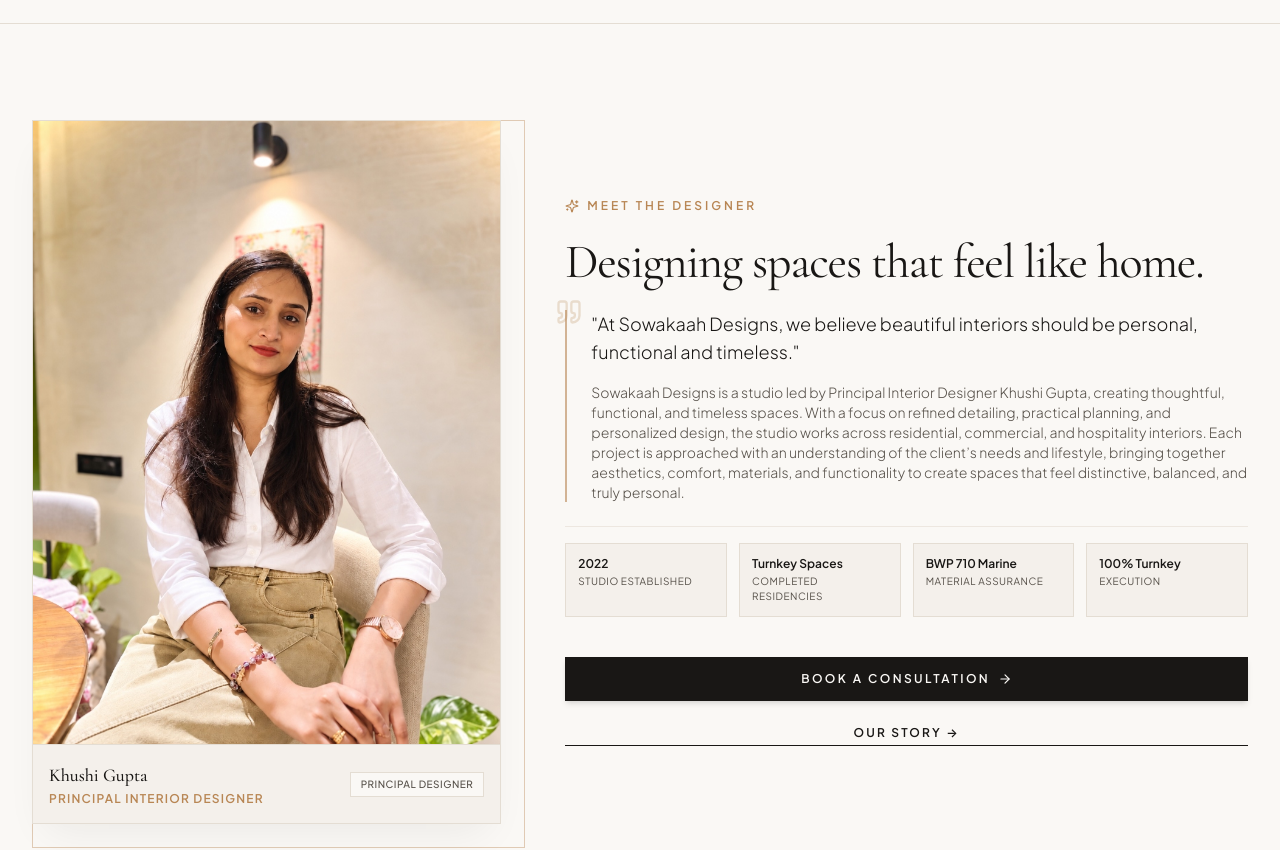
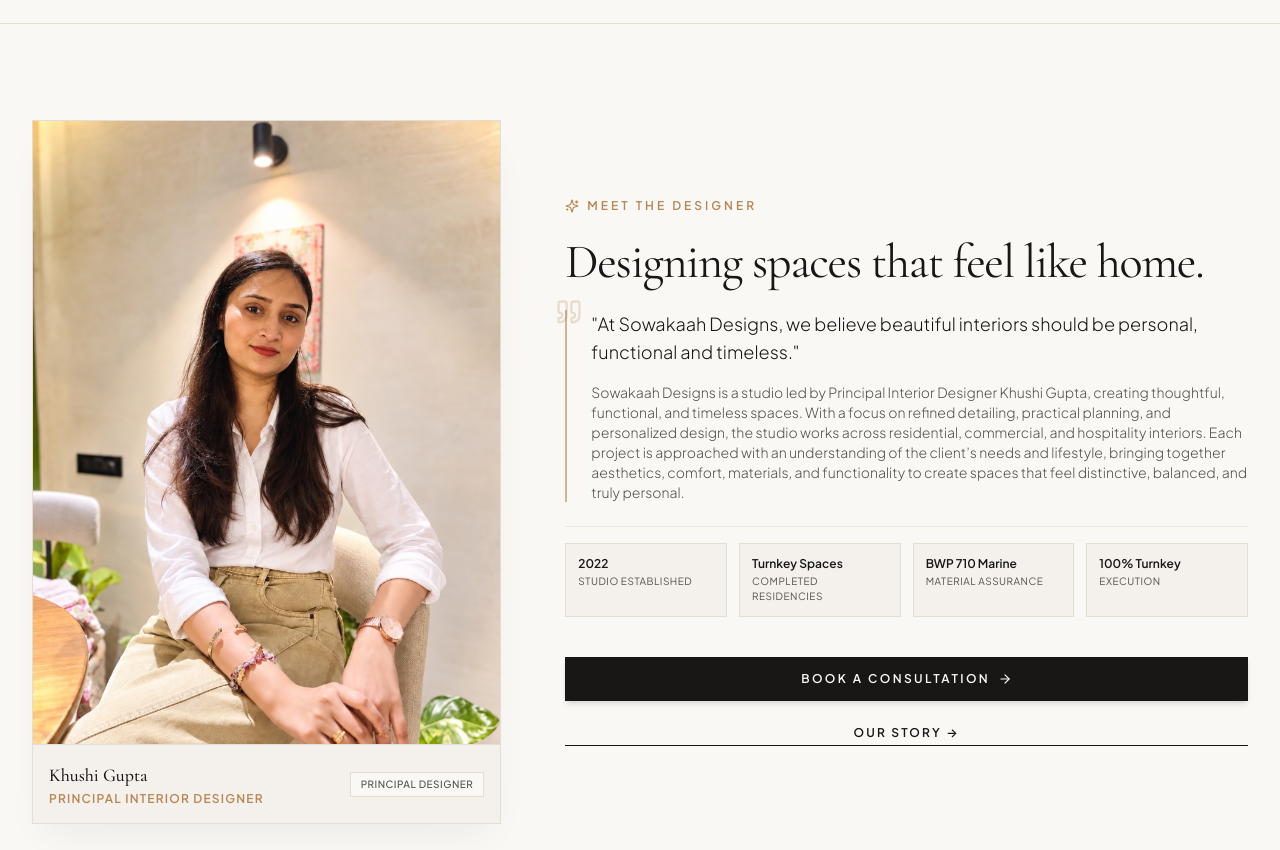
Before and after one commit to ARI-23o/Interior_Design, a React (Vite) app: page / in a window 1280 px wide. Shown: the part 2540-3390 px from the top of the page. Built offline with nearby package versions, Linux system fonts and the light colour scheme; the HTML template or start-up script is replaced by a standard one.

Commit message:
Remove offset decorative border lining around designer portrait

```diff
--- a/src/components/home/MeetDesignerSection.tsx
+++ b/src/components/home/MeetDesignerSection.tsx
@@ -14,13 +14,9 @@
 
         <div className="grid grid-cols-1 lg:grid-cols-12 gap-10 lg:gap-16 items-center">
 
-          {/* Left Column: Authentic Designer Portrait with luxury offset frame */}
+          {/* Left Column: Authentic Designer Portrait */}
           <div className="lg:col-span-5 relative">
             <div className="relative mx-auto max-w-sm sm:max-w-md lg:max-w-none">
-
-              {/* Decorative luxury frame offset */}
-              <div className="absolute -inset-2.5 sm:-inset-3 border border-bronze/40 translate-x-2 translate-y-2 sm:translate-x-3 sm:translate-y-3 pointer-events-none" />
-
               <div className="relative overflow-hidden bg-canvas border border-border-luxury shadow-luxury">
                 <img
                   src={studioInfo.founder.photo}
```
Also changed, not shown: 1 other file (tests, documents, lock files or other folders).
